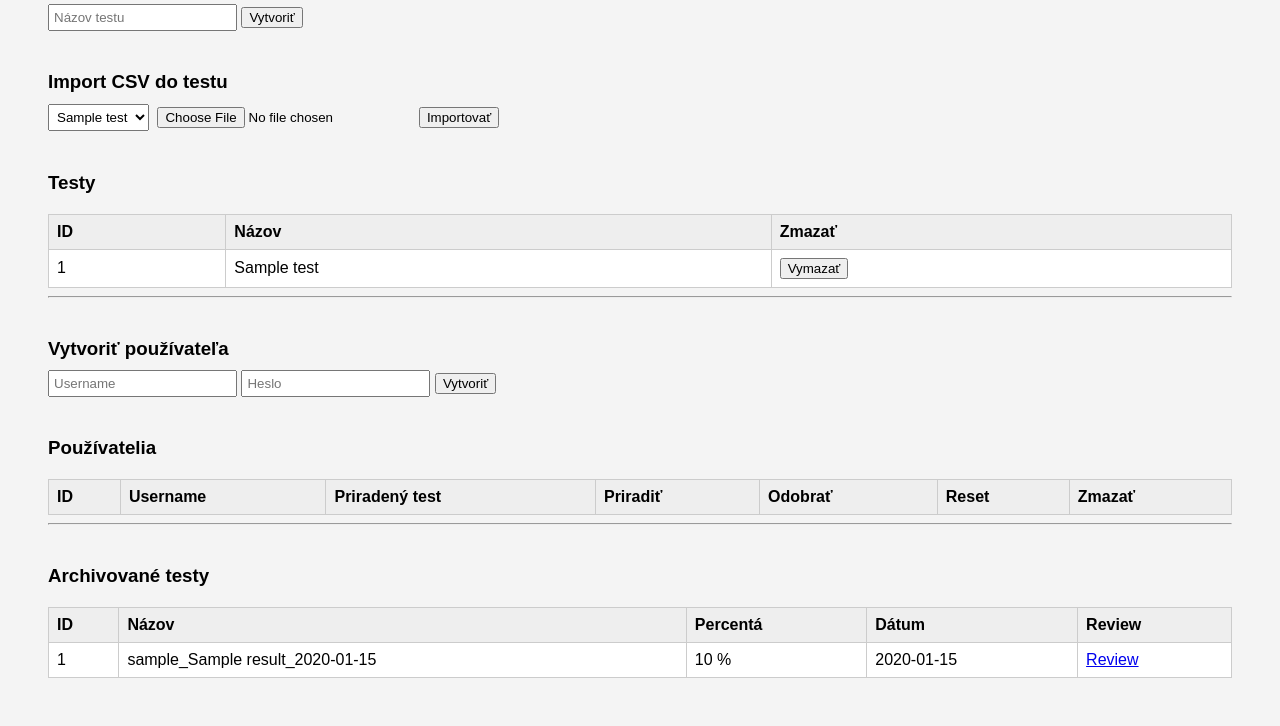
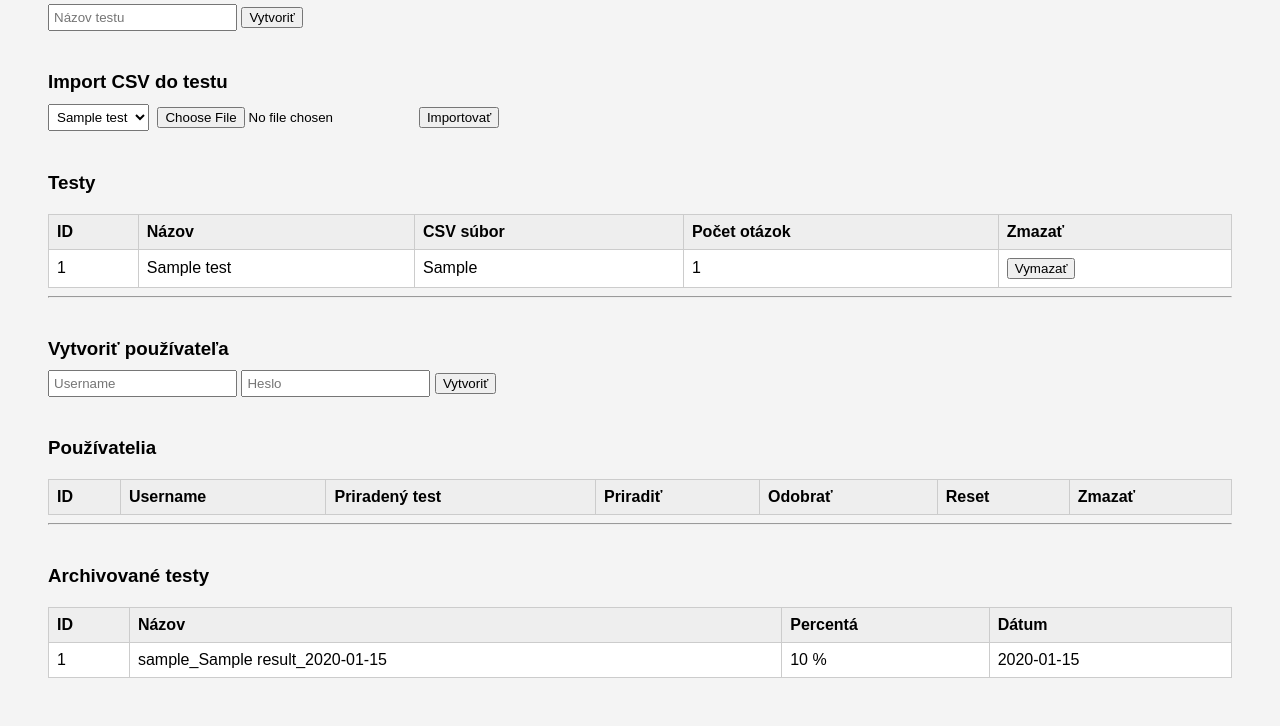
Before and after one commit to norbertg-gif/medtest, a FastAPI app: page /admin in a window 1280 px wide. Shown: the part 202-928 px from the top of the page. Run offline with FastAPI, Linux system fonts and the light colour scheme; the visitor is signed in with stand-in values (Sample User, id 1); tables that the repository leaves empty hold one stand-in row (values such as "Sample post"); lists and menus that the app fills with data are empty.

Commit message:
Update admin.html

```diff
--- a/app/templates/admin.html
+++ b/app/templates/admin.html
@@ -34,16 +34,6 @@
             display: inline;
         }
 
-        .ok {
-            color: green;
-            font-weight: bold;
-        }
-
-        .notok {
-            color: red;
-            font-weight: bold;
-        }
-
         .section {
             margin-top: 40px;
         }
@@ -57,7 +47,7 @@
         }
 
         .small {
-            font-size: 13px;
+            font-size: 12px;
             color: #666;
         }
     </style>
@@ -103,12 +93,28 @@
 <tr>
     <th>ID</th>
     <th>Názov</th>
+    <th>CSV súbor</th>
+    <th>Počet otázok</th>
     <th>Zmazať</th>
 </tr>
+
 {% for t in tests %}
 <tr>
     <td>{{ t.id }}</td>
     <td>{{ t.name }}</td>
+
+    <td>
+        {% if t.source_csv %}
+            {{ t.source_csv }}
+        {% else %}
+            —
+        {% endif %}
+    </td>
+
+    <td>
+        {{ t.questions|length }}
+    </td>
+
     <td>
         <form method="post" action="/admin/delete-test">
             <input type="hidden" name="test_id" value="{{ t.id }}">
@@ -163,7 +169,7 @@
         {% endif %}
     </td>
 
-    <!-- Priradiť test -->
+    <!-- Priradiť -->
     <td>
         <form method="post" action="/admin/assign-test">
             <input type="hidden" name="user_id" value="{{ u.id }}">
@@ -179,7 +185,7 @@
         </form>
     </td>
 
-    <!-- Odobrať test -->
+    <!-- Odobrať -->
     <td>
         {% if u.assigned_test_id %}
         <form method="post" action="/admin/unassign-test">
@@ -206,7 +212,6 @@
             <button type="submit">Vymazať</button>
         </form>
     </td>
-
 </tr>
 {% endfor %}
 </table>
@@ -225,7 +230,6 @@
     <th>Názov</th>
     <th>Percentá</th>
     <th>Dátum</th>
-    <th>Review</th>
 </tr>
 
 {% for r in results %}
@@ -234,9 +238,6 @@
     <td>{{ r.username }}_{{ r.test_name }}_{{ r.completed_at }}</td>
     <td>{{ r.score_percent }} %</td>
     <td>{{ r.completed_at }}</td>
-    <td>
-        <a href="/admin/result/{{ r.id }}">Review</a>
-    </td>
 </tr>
 {% endfor %}
 
```
